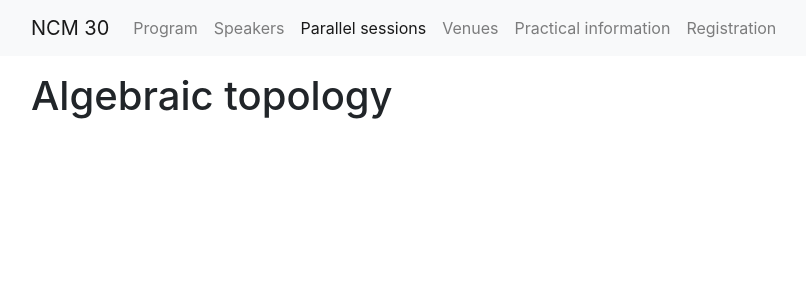
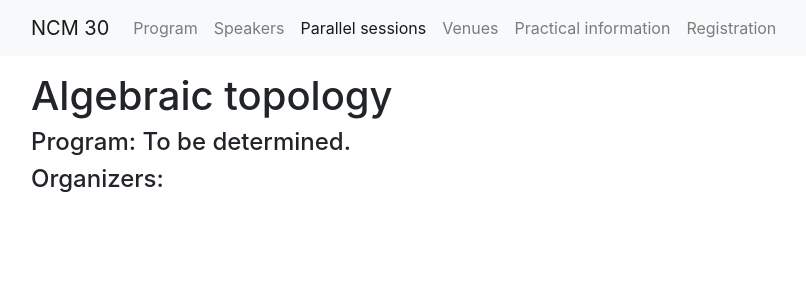
Before and after one commit to IslenskaStaerdfraedafelagid/ncm30-website, a Jekyll site: the page built from sessions/algebraic-topology.md, in a window 1280 px wide. Shown: the top 300 px of the page, without its empty margins (54-860 px from the left). Built offline with Jekyll 4.4.1, drawn with Linux system fonts in a browser that asks for light colours.

Commit message:
Þessi gleymdist.

```diff
--- a/_layouts/session.html
+++ b/_layouts/session.html
@@ -6,6 +6,11 @@
 <H2> {{ page.subtitle }} </H2>
 {% endif %}
 
+{{ content }}
+
+<H4> Program: To be determined.</H4>
+
+<H4> Organizers: </H4>
 {% if page.organizers %}
   <ul class = "tags">
     {% for organizer in page.organizers %}
@@ -14,6 +19,4 @@
   </ul>
 {% endif %}
 
-{{ content }}
-
 {% include partials/footer.html %}
```
